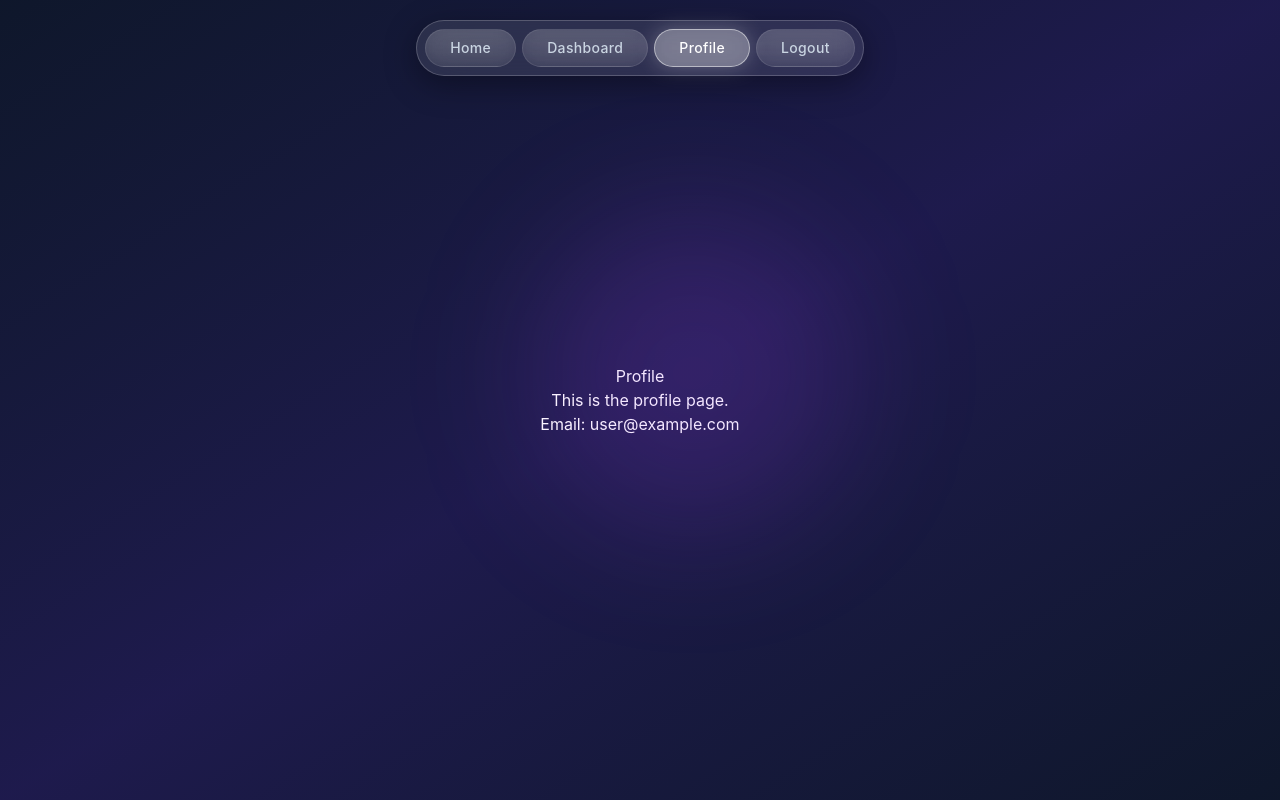
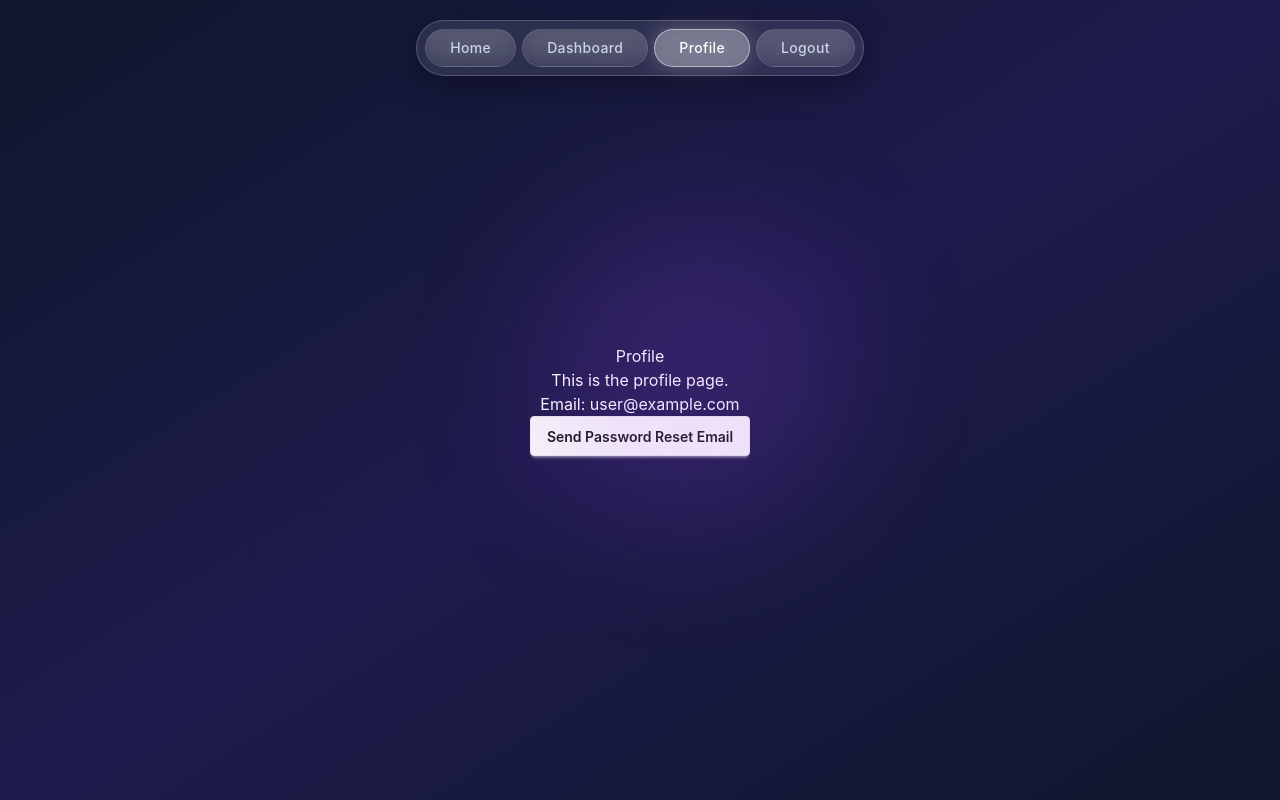
Before and after one commit to mahib-bit/firebase-email-pass, a React (Vite) app: page /profile in a window 1280 px wide. Built offline with nearby package versions, Linux system fonts and the light colour scheme; no server answers; sample sign-in values are in the browser's storage.

Commit message:
resend verification and reset password

```diff
--- a/src/pages/Login/Login.jsx
+++ b/src/pages/Login/Login.jsx
@@ -1,5 +1,5 @@
 import React, { useContext, useState } from 'react';
-import { createUserWithEmailAndPassword, sendEmailVerification,signInWithEmailAndPassword,signOut} from 'firebase/auth';
+import { createUserWithEmailAndPassword, sendEmailVerification, signInWithEmailAndPassword, signOut } from 'firebase/auth';
 import { toast, ToastContainer } from 'react-toastify';
 import 'react-toastify/dist/ReactToastify.css';
 import { auth } from '../../Firebase/firebase.innit';
@@ -48,6 +48,14 @@ const Login = () => {
             });
     };
 
+    const handleResendVerification = () => {
+        if (auth.currentUser) {
+            sendEmailVerification(auth.currentUser)
+                .then(() => toast.success('Verification email Sent!'))
+                .catch(() => toast.error('Failed to send verification email.'));
+        }
+    }
+
     const handleLogout = () => {
         signOut(auth)
             .then(() => {
@@ -91,6 +99,14 @@ const Login = () => {
                             <p className="text-sm text-slate-300 mt-1 truncate">{user.email}</p>
                         </div>
 
+                        {!user.emailVerified && (
+                            <div>
+                                <p className="text-xs text-slate-300">Did not receive an email?
+                                    <button onClick={handleResendVerification} className="font-semibold text-indigo-300 hover:text-white underline underline-offset-4 transition-colors ml-1">
+                                        Resend
+                                    </button> </p>
+                            </div>
+                        )}
                         <button
                             onClick={handleLogout}
                             className="group relative w-full py-3.5 px-6 rounded-2xl font-medium text-white transition-all duration-300 overflow-hidden bg-gradient-to-b from-white/25 to-white/5 border border-white/30 backdrop-blur-md shadow-[0_8px_20px_rgba(0,0,0,0.2)] hover:shadow-[0_8px_25px_rgba(239,68,68,0.3)] hover:border-red-400/50 hover:from-red-500/20 hover:to-red-600/10 active:scale-95"
@@ -99,6 +115,7 @@ const Login = () => {
                             <div className="absolute inset-0 bg-gradient-to-r from-transparent via-white/20 to-transparent -translate-x-full group-hover:translate-x-full transition-transform duration-700" />
                         </button>
                     </div>
+
                 ) : (
                     <div>
                         <div className="text-center mb-8">
--- a/src/pages/Profile/Profile.jsx
+++ b/src/pages/Profile/Profile.jsx
@@ -1,8 +1,20 @@
 import React, { useContext } from 'react';
 import { AuthContext } from '../../context/AuthContext/AuthContext';
+import { sendEmailVerification, sendPasswordResetEmail } from 'firebase/auth';
+import { auth } from '../../Firebase/firebase.innit';
+import { toast } from 'react-toastify';
 
 const Profile = () => {
     const { user } = useContext(AuthContext);
+    // console.log(user)
+
+    const handleResetPassword = () => {
+        if (user?.email) {
+            sendPasswordResetEmail(auth, user.email)
+                .then(() => toast.success('Password reset email sent!'))
+                .catch(() => toast.error('Failed to send password reset email.'));
+        }
+    }
 
     return (
         <div className="flex flex-col min-h-screen w-full flex items-center justify-center bg-gradient-to-br from-slate-900 via-indigo-950 to-slate-900 text-white relative p-4 overflow-hidden">
@@ -12,6 +24,12 @@ const Profile = () => {
             <h1>Profile</h1>
             <p>This is the profile page.</p>
             <p>Email: {user?.email}</p>
+            <div>
+                <button className='btn btn-block' onClick={handleResetPassword}>
+                    Send Password Reset Email
+                </button>
+            </div>
+
         </div>
     );
 };
```
